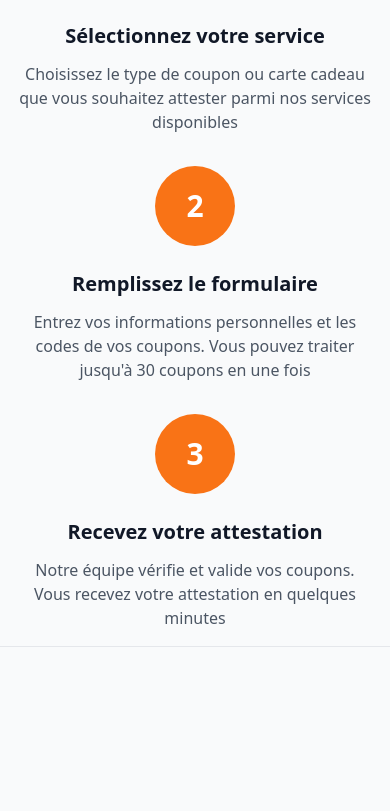
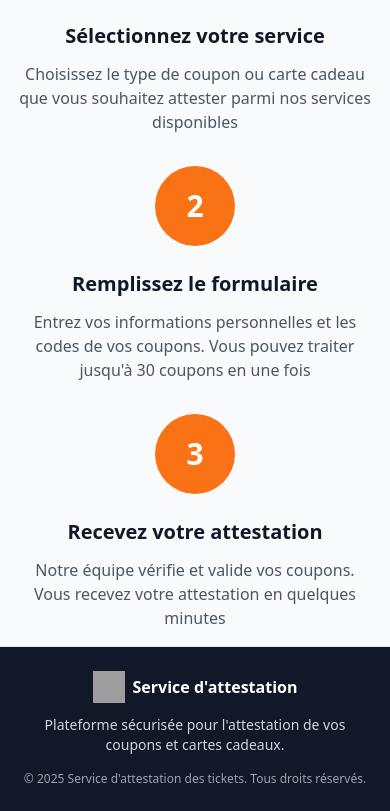
Before and after one commit to ismoconnect/myverif, a React (Vite) app in the folder frontend/: page / in a window 390 px wide. Shown: the part 4092-4903 px from the top of the page. Before the commit the page ends 4739 px from the top, so only its background shows below. Built offline with nearby package versions, Linux system fonts and the light colour scheme; grey boxes are pictures that could not be loaded.

Commit message:
Ajout du footer mobile simple et élégant

```diff
--- a/frontend/src/components/Layout.jsx
+++ b/frontend/src/components/Layout.jsx
@@ -231,7 +231,21 @@ export default function Layout({ children }) {
       </main>
 
       <footer className="border-t bg-gray-900">
-        {/* Footer masqué sur mobile */}
+        {/* Footer simple pour mobile */}
+        <div className="md:hidden px-4 py-6">
+          <div className="text-center">
+            <div className="flex items-center justify-center gap-2 mb-3">
+              <img src="https://res.cloudinary.com/dxvbuhadg/image/upload/v1756989186/Capture_d_%C3%A9cran_2025-09-04_133053-removebg-preview_hwwpfx.png" alt="Logo" className="h-8 w-8" />
+              <span className="text-white font-semibold">Service d'attestation</span>
+            </div>
+            <p className="text-sm text-gray-300 mb-4">
+              Plateforme sécurisée pour l'attestation de vos coupons et cartes cadeaux.
+            </p>
+            <div className="text-xs text-gray-400">
+              © {new Date().getFullYear()} Service d'attestation des tickets. Tous droits réservés.
+            </div>
+          </div>
+        </div>
 
         {/* Footer complet pour ordinateur */}
         <div className="hidden md:block mx-auto max-w-6xl px-4 py-12">
```
